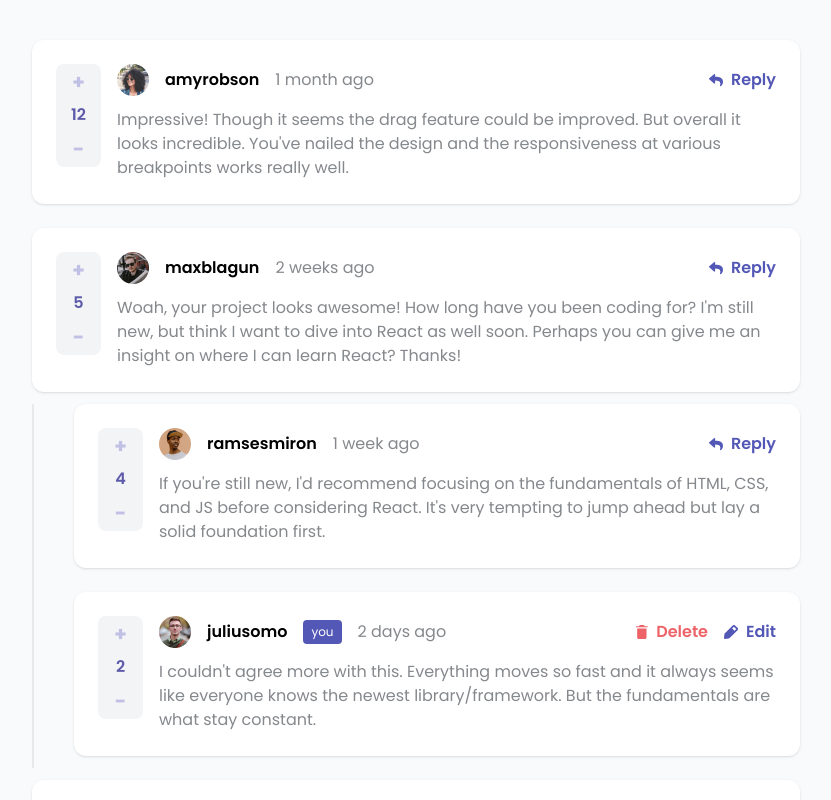
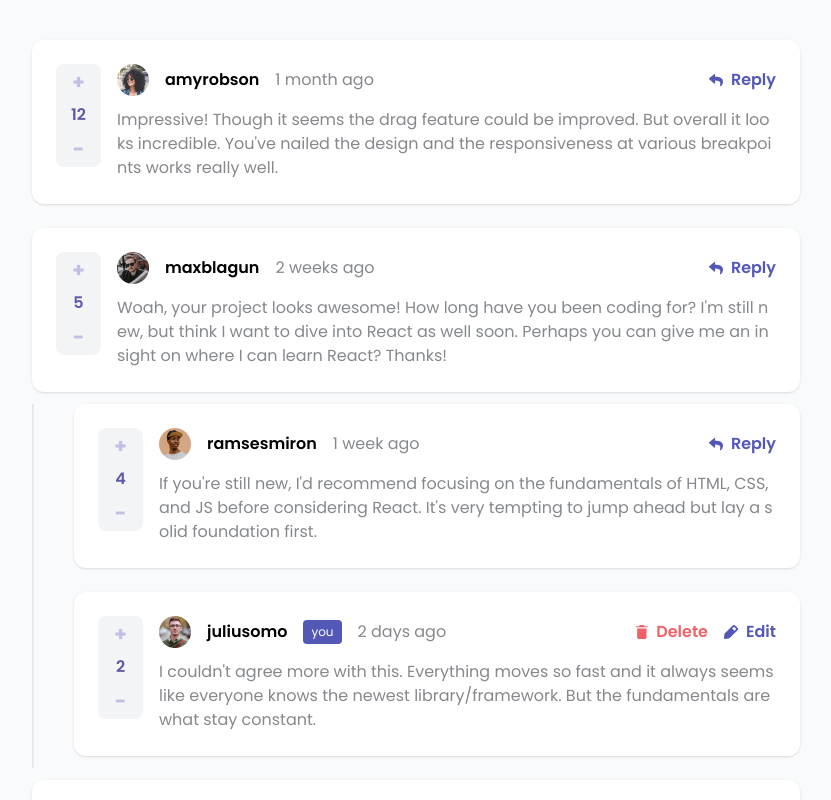
Before and after one commit to Pegazar/Chat-Project-REACT-VITE-TAILWIND, a React (Vite) app: page / in a window 1280 px wide. Shown: the top 800 px of the page, without its empty margins (224-1055 px from the left). Built offline with nearby package versions, Linux system fonts and the light colour scheme.

Commit message:
change p class items

```diff
--- a/src/components/CommentArea/Comment.jsx
+++ b/src/components/CommentArea/Comment.jsx
@@ -102,7 +102,9 @@ const Comment = ({
               }}
             />
           ) : (
-            <p className="text-[#85888C] text-md mt-3">{content}</p>
+            <p className="text-[#85888C] text-md mt-3 break-all whitespace-pre-wrap overflow-auto">
+              {content}
+            </p>
           )}
 
           <DeleteReply
--- a/src/components/CommentArea/CommentForm.jsx
+++ b/src/components/CommentArea/CommentForm.jsx
@@ -8,6 +8,7 @@ const CommentForm = ({ currentUser, handleAddComment }) => {
     if (e && e.preventDefault) {
       e.preventDefault();
     }
+
     if (!value.trim()) return;
 
     const newComment = {
--- a/src/components/CommentArea/CommentList.jsx
+++ b/src/components/CommentArea/CommentList.jsx
@@ -12,7 +12,7 @@ const CommentList = ({
   handleAddComment,
 }) => {
   return (
-    <div className="flex flex-col gap-0 mt-6 md:gap-3 md:mt-10">
+    <div className="flex flex-col gap-0 my-6 md:gap-3 md:my-10">
       {comments.map((comment) => (
         <Comment
           key={comment.id}
--- a/src/components/CommentArea/CommentSection.jsx
+++ b/src/components/CommentArea/CommentSection.jsx
@@ -44,7 +44,7 @@ const CommentSection = () => {
 
 
   return (
-    <div className="flex items-start justify-center h-screen relative">
+    <div className="flex items-start justify-center h-full relative">
       <CommentList
         comments={comments.comments}
         currentUser={currentUser}
--- a/src/index.css
+++ b/src/index.css
@@ -1,6 +1,6 @@
 @import "tailwindcss";
 
 body {
-    @apply bg-gray-50 font-sans;
-    font-family: "Poppins", sans-serif;
+  @apply bg-gray-50 font-sans;
+  font-family: "Poppins", sans-serif;
 }
```
